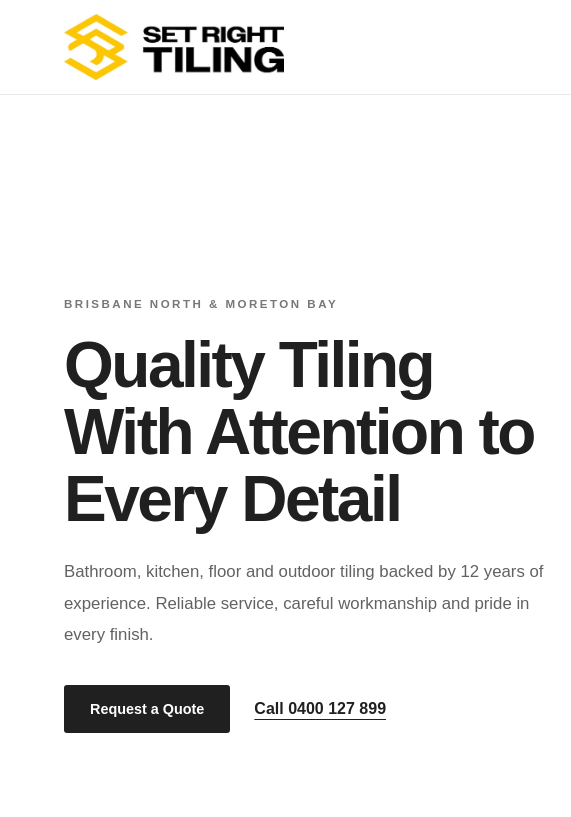
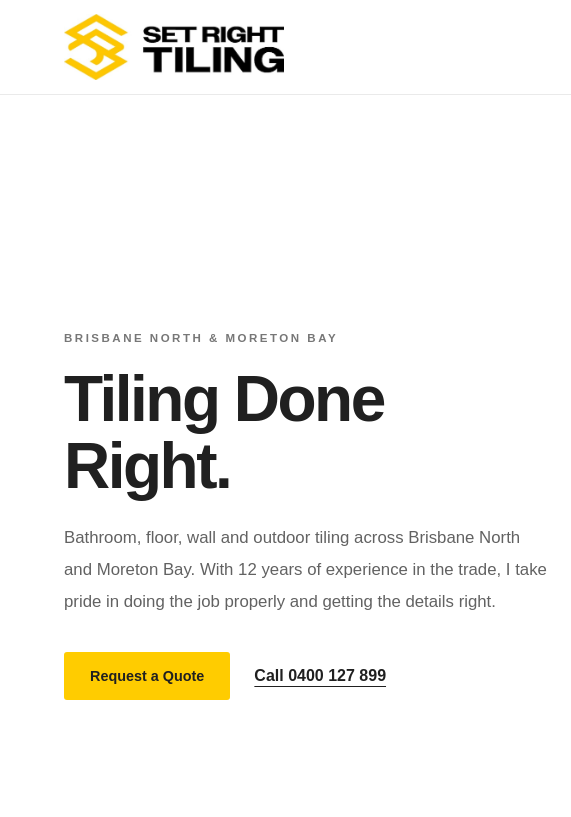
Before and after one commit to GJPDigital/set-right-tiling-draft, a plain HTML site: page index.html in a window 1280 px wide. Shown: the top 817 px of the page, 0-571 px from the left. Drawn offline with Linux system fonts and the light colour scheme.

Commit message:
Colouring update

```diff
--- a/index.html
+++ b/index.html
@@ -35,14 +35,14 @@
             <div class="hero-content">
                 <p class="eyebrow">BRISBANE NORTH & MORETON BAY</p>
 
-                <h1>Quality Tiling With Attention to Every Detail</h1>
+                <h1>Tiling Done Right.</h1>
 
                 <p class="hero-description">
-                    Bathroom, kitchen, floor and outdoor
-                    tiling backed by 12 years of experience.
-                    Reliable service, careful workmanship
-                    and pride in every finish.
-                </p>
+    Bathroom, floor, wall and outdoor tiling across
+    Brisbane North and Moreton Bay. With 12 years
+    of experience in the trade, I take pride in
+    doing the job properly and getting the details right.
+</p>
 
                 <div class="hero-actions">
                     <a href="#contact" class="btn btn-dark">
--- a/styles.css
+++ b/styles.css
@@ -597,7 +597,7 @@ h1 {
     --surface: #F4F4F2;
     --text: #202020;
     --muted: #626262;
-    --accent: #D9B334;
+    --accent: #FFCC00;
 }
 
 body {
@@ -855,3 +855,40 @@ body {
         transform: none;
     }
 }
+/* Set Right Tiling - yellow branding refinements */
+
+:root {
+    --accent: #FFCC00;
+}
+
+/* Main call-to-action buttons */
+.hero .btn-dark,
+.contact-form .btn-dark {
+    background: var(--accent);
+    color: #202020;
+}
+
+.hero .btn-dark:hover,
+.contact-form .btn-dark:hover {
+    background: #E6B800;
+}
+
+/* Service cards */
+.tiling-service-card {
+    border-top: 2px solid var(--accent);
+}
+
+/* Small accents */
+.text-link {
+    border-bottom-color: var(--accent);
+}
+
+/* Contact section */
+.contact-details span {
+    color: #806600;
+}
+
+/* Footer links */
+.footer-links a:hover {
+    color: var(--accent);
+}
```
